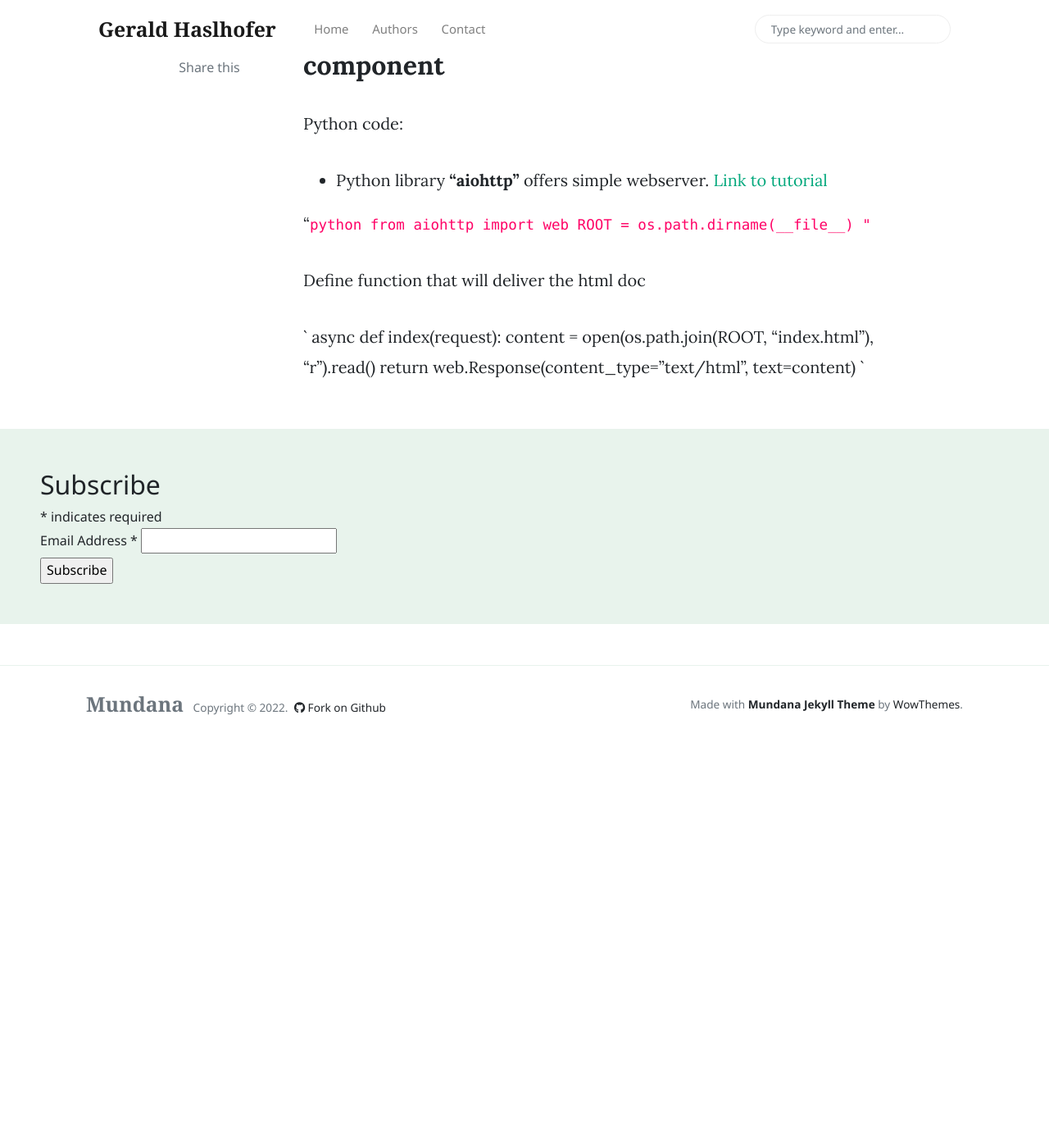
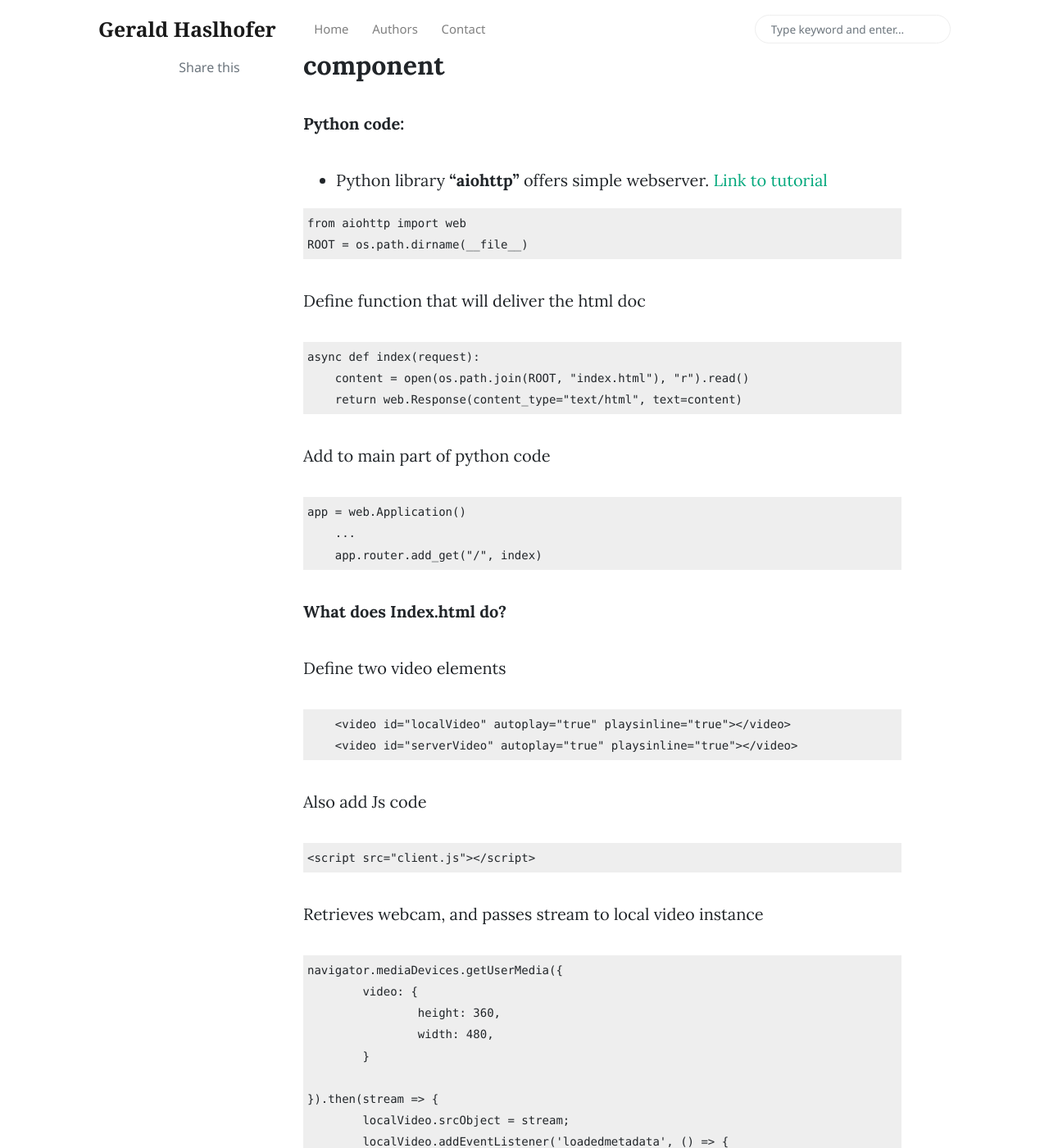
Before and after one commit to haslhofer/haslhofer.github.io, a Jekyll site: the page built from _posts/2022-11-30-webrtc-deconstruct.md, in a window 1280 px wide and 1400 px high, scrolled down 636 px. Shown: the whole window at 82% size. Built offline with Jekyll 4.4.1, drawn with Linux system fonts in a browser that asks for light colours; nearby versions of some CDN libraries; comment, search, counter and statistics services are not loaded; before the commit the page ends 1541 px from its top, so only the background shows below that; some of the changed text lies outside the part shown.

Commit message:
Update 2022-11-30-webrtc-deconstruct.md

````diff
--- a/_posts/2022-11-30-webrtc-deconstruct.md
+++ b/_posts/2022-11-30-webrtc-deconstruct.md
@@ -12,19 +12,67 @@ Analysis of https://github.com/tsonglew/webrtc-stream
 
 ## Setting up the webserver component
 
-Python code:
+**Python code:**
 
 - Python library **"aiohttp"** offers simple webserver. [Link to tutorial](https://docs.aiohttp.org/en/stable/web_quickstart.html#:~:text=In%20order%20to%20implement%20a%20web%20server%2C%20first,import%20web%20async%20def%20hello%28request%29%3A%20return%20web.Response%28text%3D%22Hello%2C%20world%22%29)
 
-"`python
+```
 from aiohttp import web
 ROOT = os.path.dirname(__file__)
-"`
+```
 
 Define function that will deliver the html doc
 
-`
+```
 async def index(request):
     content = open(os.path.join(ROOT, "index.html"), "r").read()
     return web.Response(content_type="text/html", text=content)
-`
+```
+
+Add to main part of python code
+
+```
+app = web.Application()
+    ...
+    app.router.add_get("/", index)
+```
+
+**What does Index.html do?**
+
+Define two video elements
+
+```
+    <video id="localVideo" autoplay="true" playsinline="true"></video>
+    <video id="serverVideo" autoplay="true" playsinline="true"></video>
+```
+Also add Js code
+```
+<script src="client.js"></script>
+```
+
+Retrieves webcam, and passes stream to local video instance
+
+```
+navigator.mediaDevices.getUserMedia({
+	video: {
+		height: 360,
+		width: 480,
+	}
+
+}).then(stream => {
+	localVideo.srcObject = stream;
+	localVideo.addEventListener('loadedmetadata', () => {
+		localVideo.play();
+	});
+});
+```
+
+When user clicks "start" button:
+```
+	var config = {
+		sdpSemantics: 'unified-plan',
+		iceServers: [{ urls: ['stun:stun.l..com:19302'] }]
+	};
+
+	pc = new RTCPeerConnection(config);
+```
````
